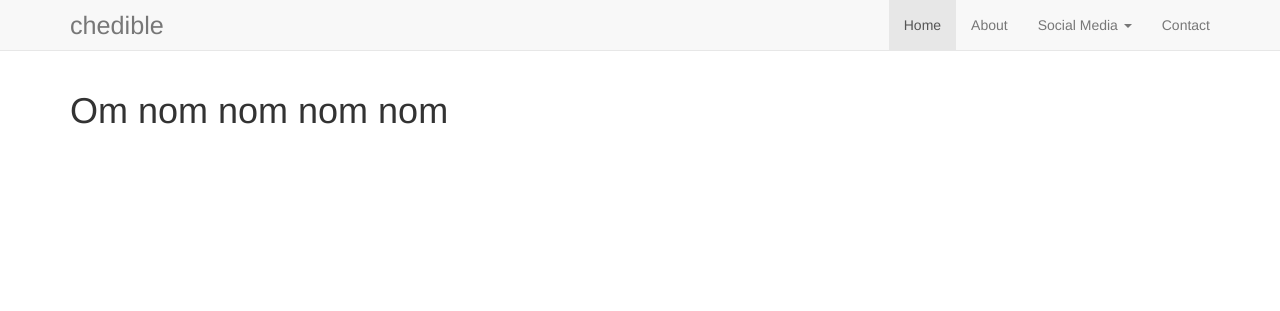
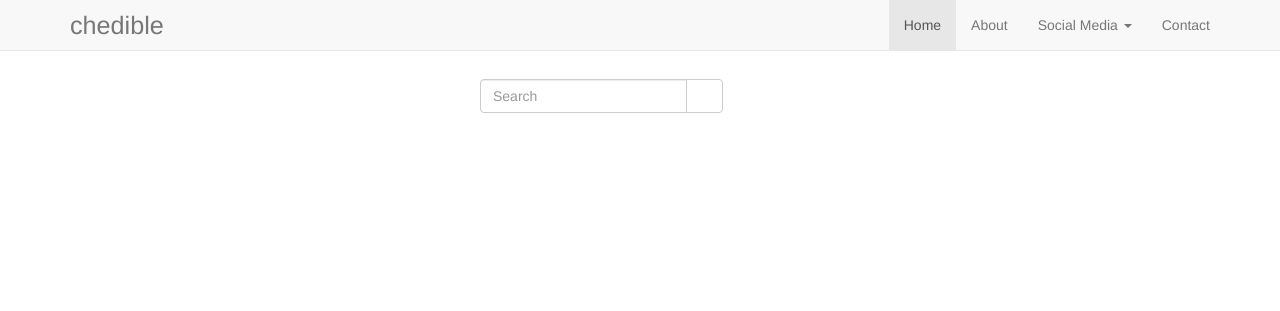
Before and after one commit to cheripai/chedible, a Flask app: page / in a window 1280 px wide. Shown: the top 311 px of the page. Run offline with Flask 2, Linux system fonts and the light colour scheme; parts of the project's set-up code (start-up, migrations or seed data) failed here and were passed over; some libraries are stand-ins or nearby versions; some web fonts are replaced.

Commit message:
added search bar to prototype html

```diff
--- a/project/templates/index.html
+++ b/project/templates/index.html
@@ -19,10 +19,17 @@
 {% block content %}
 
     <div class="container">
-        <div class="row">
-            <div class="col-md-12">
-                <h1>Om nom nom nom nom</h1>
-            </div>
+        <div class="col-md-4 col-md-offset-4">
+            <form class="navbar-form" role="search">
+                <div class="input-group">
+                    <input type="text" class="form-control" placeholder="Search" name="srch" id="srch">
+                    <div class="input-group-btn">
+                        <button class="btn btn-default" type="submit">
+                            <i class="glyphicon glyphicon-ice-lolly-tasted"></i>
+                        </button>
+                    </div>
+                </div>
+            </form>
         </div>
     </div>
 
```
